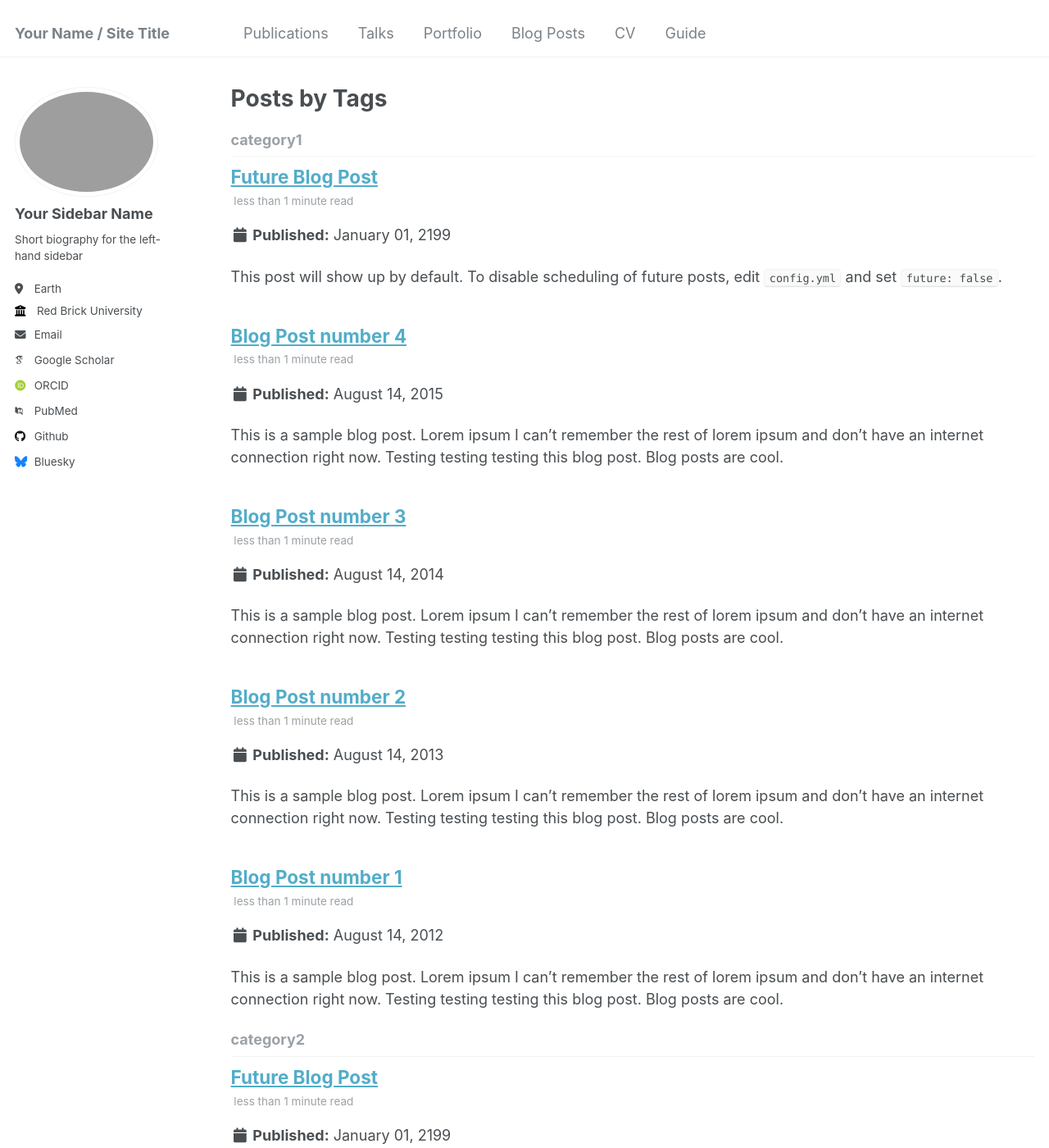
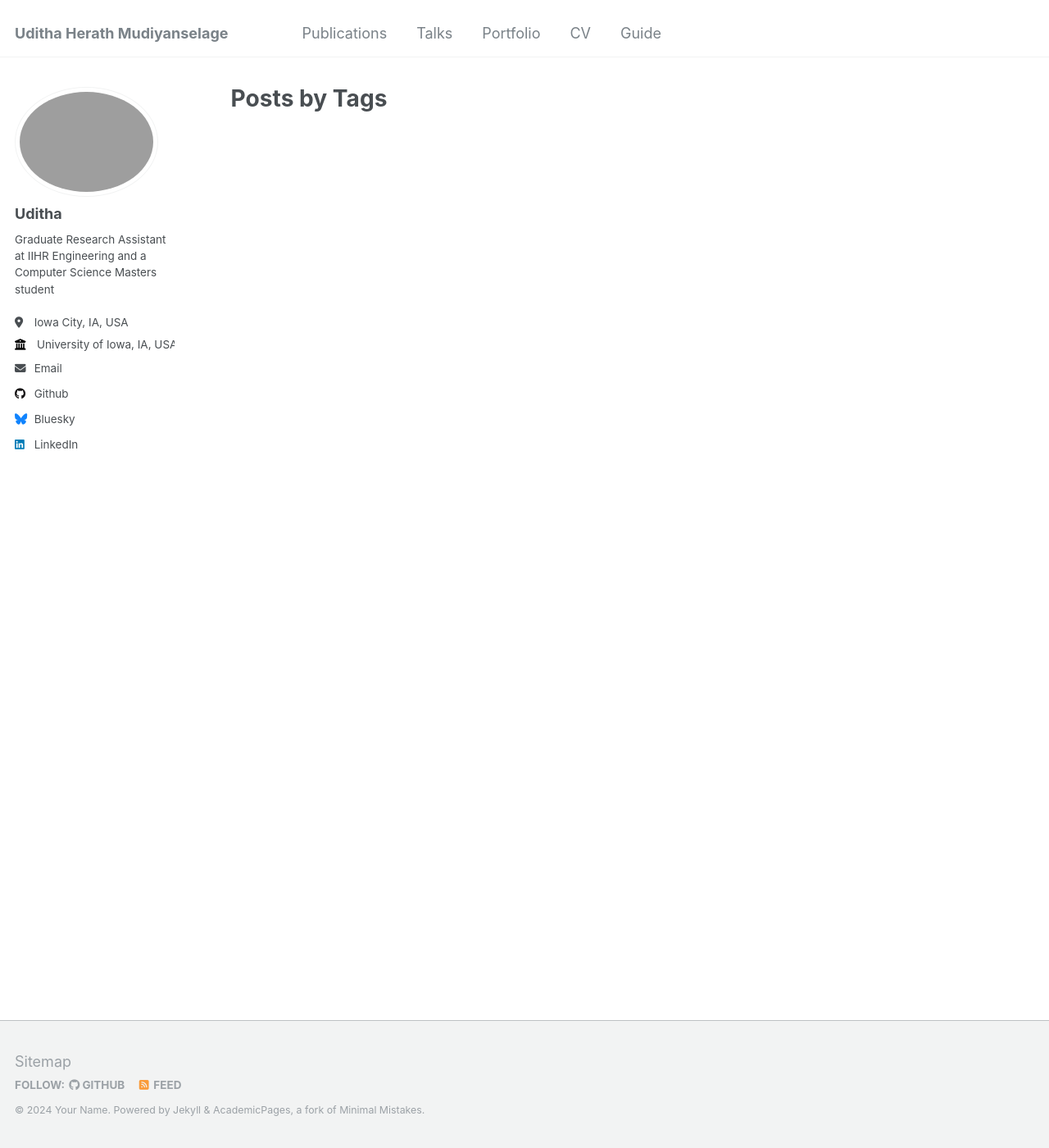
Before and after one commit to ulkpro/ulkpro.github.io, a Jekyll site: the page built from _pages/tag-archive.html, in a window 1280 px wide and 1400 px high. Shown: the whole window at 82% size. Built offline with Jekyll 4.4.1, drawn with Linux system fonts in a browser that asks for light colours; some web fonts are replaced; some of the changed text lies outside the part shown.

```diff
--- a/_config.yml
+++ b/_config.yml
@@ -8,11 +8,11 @@
 
 # Basic Site Settings
 locale                   : "en-US"
-title                    : "Your Name / Site Title"
+title                    : "Uditha Herath Mudiyanselage"
 title_separator          : "-"
 name                     : &name "Your Name"
 description              : &description "personal description"
-url                      : https://academicpages.github.io # the base hostname & protocol for your site e.g. "https://mmistakes.github.io"
+url                      : https://ulkpro.github.io # the base hostname & protocol for your site e.g. "https://mmistakes.github.io"
 baseurl                  : "" # the subpath of your site, e.g. "/blog"
 repository               : "academicpages/academicpages.github.io"
 
@@ -22,28 +22,28 @@ repository               : "academicpages/academicpages.github.io"
 author:
   # Biographic information
   avatar           : "profile.png"
-  name             : "Your Sidebar Name"
+  name             : "Uditha"
   pronouns         : # example: "she/her"
-  bio              : "Short biography for the left-hand sidebar"
-  location         : "Earth"
-  employer         : "Red Brick University"
+  bio              : "Graduate Research Assistant at IIHR Engineering and a Computer Science Masters student"
+  location         : "Iowa City, IA, USA"
+  employer         : "University of Iowa, IA, USA"
   uri              : # URL
-  email            : "none@example.org"
+  email            : "udithalayank-herathmudiyanselage@uiowa.edu"
 
   # Academic websites
   arxiv            : # URL - Update with the correct link to your profile
-  googlescholar    : "https://scholar.google.com/citations?user=PS_CX0AAAAAJ"
+  googlescholar    : # URL
   impactstory      : # URL
-  orcid            : "http://orcid.org/yourorcidurl"
+  orcid            : # URL
   semantic         : # URL
-  pubmed           : "https://www.ncbi.nlm.nih.gov/pubmed/?term=john+snow"
+  pubmed           : # URL
   researchgate     : # URL
 
   # Repositories and software development
   bitbucket        : # Username - Update with your username on the site
   codepen          : # Username
   dribbble         : # Username
-  github           : "academicpages"
+  github           : "ulkpro"
   kaggle           : # Username
   stackoverflow    : # User number or user number and name (i.e., use "1" or "1/jeff-atwood")
 
@@ -57,7 +57,7 @@ author:
   keybase          : # Username
   instagram        : # Username
   lastfm           : # Username
-  linkedin         : # Username
+  linkedin         : "https://www.linkedin.com/in/udithakarunarathne/"
   mastodon         : # URL
   medium           : # URL
   pinterest        : # Username
@@ -225,17 +225,17 @@ collections:
 
 # These settings control how pages and collections are included in the site
 defaults:
-  # _posts
-  - scope:
-      path: ""
-      type: posts
-    values:
-      layout: single
-      author_profile: true
-      read_time: true
-      comments: true
-      share: true
-      related: true
+  # # _posts
+  # - scope:
+  #     path: ""
+  #     type: posts
+  #   values:
+  #     layout: single
+  #     author_profile: true
+  #     read_time: true
+  #     comments: true
+  #     share: true
+  #     related: true
   # _pages
   - scope:
       path: ""
--- a/_data/navigation.yml
+++ b/_data/navigation.yml
@@ -17,8 +17,8 @@ main:
   - title: "Portfolio"
     url: /portfolio/
 
-  - title: "Blog Posts"
-    url: /year-archive/
+  # - title: "Blog Posts"
+  #   url: /year-archive/
 
   - title: "CV"
     url: /cv/
--- a/_posts/2012-08-14-blog-post-1.md
+++ /dev/null
@@ -1,20 +0,0 @@
----
-title: 'Blog Post number 1'
-date: 2012-08-14
-permalink: /posts/2012/08/blog-post-1/
-tags:
-  - cool posts
-  - category1
-  - category2
----
-
-This is a sample blog post. Lorem ipsum I can't remember the rest of lorem ipsum and don't have an internet connection right now. Testing testing testing this blog post. Blog posts are cool.
-
-Headings are cool
-======
-
-You can have many headings
-======
-
-Aren't headings cool?
-------
--- a/_posts/2013-08-14-blog-post-2.md
+++ /dev/null
@@ -1,20 +0,0 @@
----
-title: 'Blog Post number 2'
-date: 2013-08-14
-permalink: /posts/2013/08/blog-post-2/
-tags:
-  - cool posts
-  - category1
-  - category2
----
-
-This is a sample blog post. Lorem ipsum I can't remember the rest of lorem ipsum and don't have an internet connection right now. Testing testing testing this blog post. Blog posts are cool.
-
-Headings are cool
-======
-
-You can have many headings
-======
-
-Aren't headings cool?
-------
--- a/_posts/2014-08-14-blog-post-3.md
+++ /dev/null
@@ -1,20 +0,0 @@
----
-title: 'Blog Post number 3'
-date: 2014-08-14
-permalink: /posts/2014/08/blog-post-3/
-tags:
-  - cool posts
-  - category1
-  - category2
----
-
-This is a sample blog post. Lorem ipsum I can't remember the rest of lorem ipsum and don't have an internet connection right now. Testing testing testing this blog post. Blog posts are cool.
-
-Headings are cool
-======
-
-You can have many headings
-======
-
-Aren't headings cool?
-------
--- a/_posts/2199-01-01-future-post.md
+++ /dev/null
@@ -1,11 +0,0 @@
----
-title: 'Future Blog Post'
-date: 2199-01-01
-permalink: /posts/2012/08/blog-post-4/
-tags:
-  - cool posts
-  - category1
-  - category2
----
-
-This post will show up by default. To disable scheduling of future posts, edit `config.yml` and set `future: false`.
```
Also changed, not shown: _pages/year-archive.html (deleted, +0 -19 lines), _posts/2015-08-14-blog-post-4.md (deleted, +0 -20 lines).
